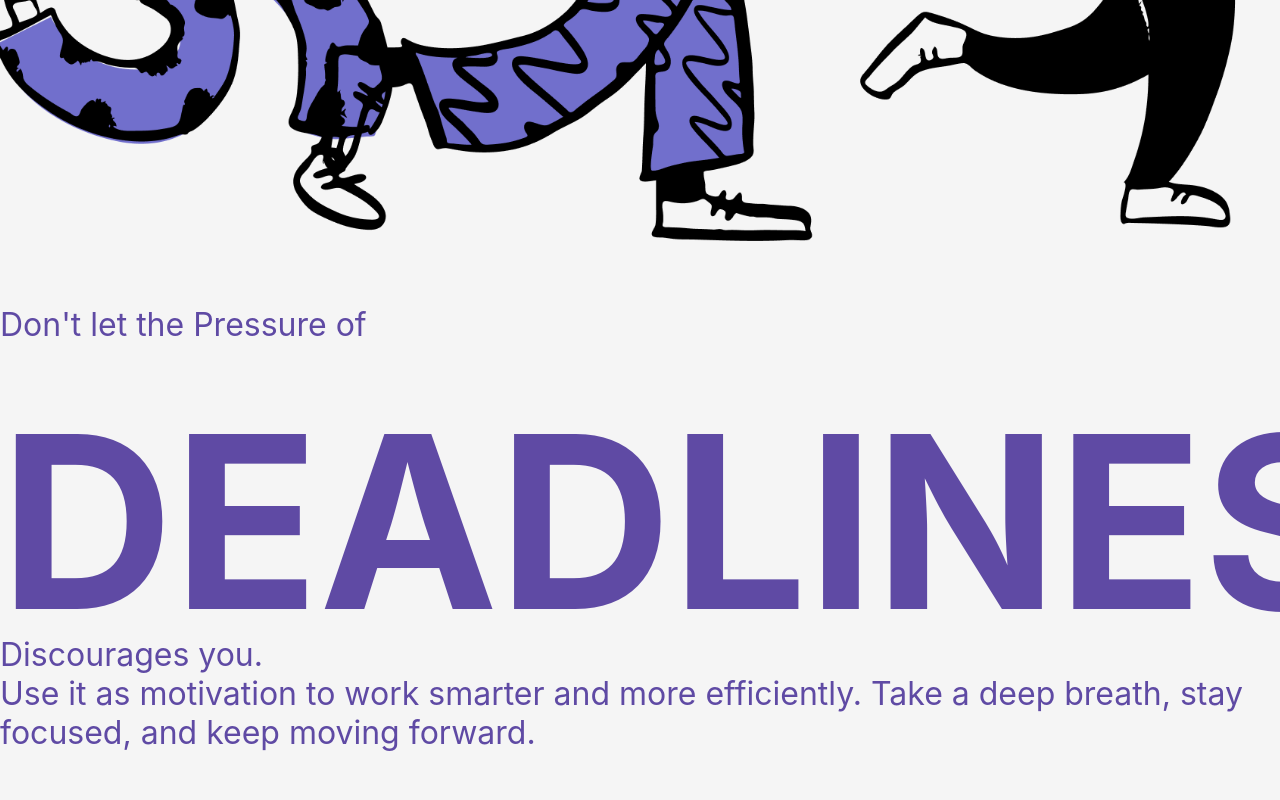
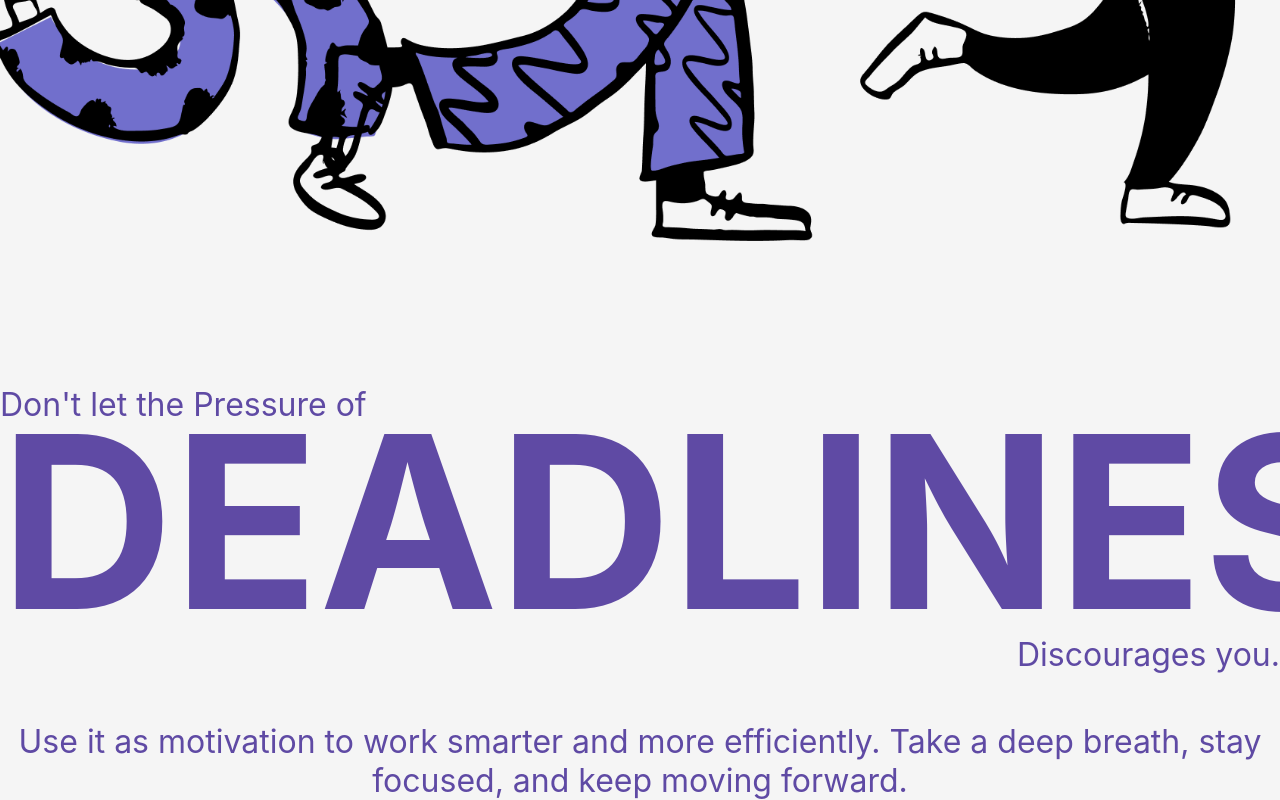
Before and after one commit to suraj9318/assignment-freelansh, a React (Create React App) app: page / in a window 1280 px wide. Shown: the part 1020-1820 px from the top of the page. Before the commit the page ends 1772 px from the top, so only its background shows below. Built offline with nearby package versions, Linux system fonts and the light colour scheme; a web font is replaced by a local one.

Commit message:
modification in css

```diff
--- a/src/App.css
+++ b/src/App.css
@@ -295,8 +295,11 @@ body{
     margin-top: 3.4rem;
     right: 1rem !important;
   }
-  .theme h1{
-    font-size: 4rem !important;
+
+  .theme .h1{
+    font-size: 3rem !important;
+    position: relative;
+    top: 3rem;
   }
 
   .theme .para1{
@@ -314,10 +317,9 @@ body{
 .theme .para3{
   font-size: 1rem !important;
     margin-top: 3rem;
-    text-align: center;
+
 
 }
-
 }
 
 
@@ -614,3 +616,24 @@ body{
   position: relative;
   top: 2rem;
  }
+
+
+ .theme .para1{
+  color: #5F4AA4;
+  font-size: 2rem;
+  position: relative;
+  top: 5rem;
+ }
+
+ .theme .para2{
+  color: #5F4AA4;
+  font-size: 2rem;
+  text-align: right;
+ }
+ .theme  .para3{
+  color: #5F4AA4;
+  font-size: 2rem;
+  margin-top: 3rem;
+  text-align: center;
+
+ }
```
